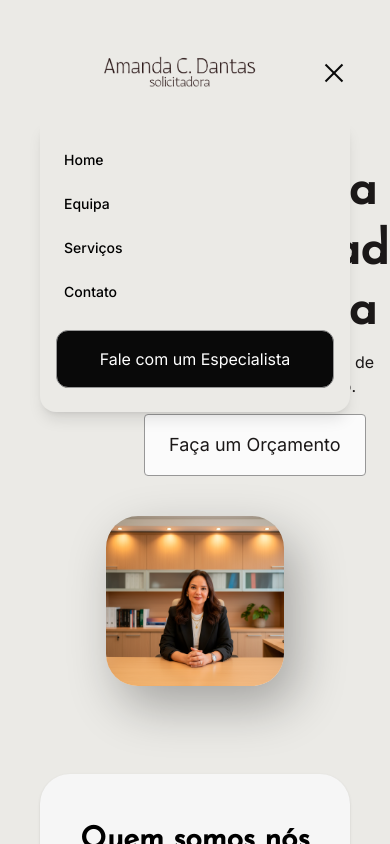
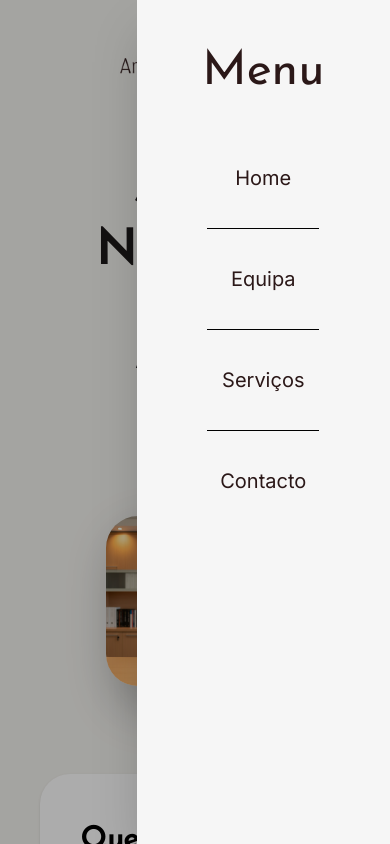
Before and after one commit to mateusabreucn/nacionalidade-portuguesa, a Next.js app: page / in a window 390 px wide. Both pictures are taken after a click on the button "Menu". Shown: the top 844 px of the page. Built offline with nearby package versions, Linux system fonts and the light colour scheme.

Commit message:
feat: menu para celular

```diff
--- a/app/Header.tsx
+++ b/app/Header.tsx
@@ -42,48 +42,72 @@ export default function Header() {
       {/* Mobile Hamburger Button */}
       <button
         onClick={() => setIsMenuOpen(!isMenuOpen)}
-        className="lg:hidden flex flex-col gap-1.5 w-8 h-8 justify-center items-center"
+        className="lg:hidden absolute right-0 flex flex-col gap-1.5 w-12 h-12 justify-center items-center z-50"
         aria-label="Menu"
       >
-        <span
-          className={`w-6 h-0.5 bg-button-dark transition-all ${
-            isMenuOpen ? "rotate-45 translate-y-2" : ""
-          }`}
-        />
-        <span
-          className={`w-6 h-0.5 bg-button-dark transition-all ${
-            isMenuOpen ? "opacity-0" : ""
-          }`}
-        />
-        <span
-          className={`w-6 h-0.5 bg-button-dark transition-all ${
-            isMenuOpen ? "-rotate-45 -translate-y-2" : ""
-          }`}
-        />
+        <Image src="/Icons/Header/Menu.svg" alt="Menu" fill />
       </button>
 
-      {/* Mobile Menu */}
-      {isMenuOpen && (
-        <div className="lg:hidden absolute top-full left-0 right-0 bg-background shadow-lg rounded-b-2xl mt-4 py-6 px-4 flex flex-col gap-4 z-50">
-          <nav className="flex flex-col gap-4 text-lg font-medium">
-            <CustomLink name="Home" href="home" />
-            <CustomLink name="Equipa" href="equipa" />
-            <CustomLink name="Serviços" href="servicos" />
-            <CustomLink name="Contato" href="contato" />
+      {/* Mobile Menu Overlay */}
+      <div
+        className={`lg:hidden fixed inset-0 bg-black/30 z-40 transition-opacity duration-300 ${
+          isMenuOpen ? "opacity-100" : "opacity-0 pointer-events-none"
+        }`}
+        onClick={() => setIsMenuOpen(false)}
+      />
+
+      {/* Mobile Menu Panel */}
+      <div
+        className={`lg:hidden fixed top-0 right-0 h-full w-[65%] max-w-[300px] bg-card-branco text-font-secondary shadow-2xl z-50 transition-transform duration-300 ease-in-out ${
+          isMenuOpen ? "translate-x-0" : "translate-x-full"
+        }`}
+      >
+        <div className="flex flex-col h-full py-8 px-6">
+          {/* Menu Title */}
+          <h2 className="font-josefin text-5xl text-center mt-4 mb-8">Menu</h2>
+
+          {/* Navigation Links */}
+          <nav className="flex flex-col items-center text-center text-xl">
+            <a
+              href="#"
+              onClick={() => setIsMenuOpen(false)}
+              className="py-9 hover:text-gray-600 transition-colors"
+            >
+              Home
+            </a>
+
+            <div className="w-28 border-t border-black" />
+
+            <a
+              href="#equipa"
+              onClick={() => setIsMenuOpen(false)}
+              className="py-9 hover:text-gray-600 transition-colors"
+            >
+              Equipa
+            </a>
+
+            <div className="w-28 border-t border-black" />
+
+            <a
+              href="#servicos"
+              onClick={() => setIsMenuOpen(false)}
+              className="py-9 hover:text-gray-600 transition-colors"
+            >
+              Serviços
+            </a>
+
+            <div className="w-28 border-t border-black" />
+
+            <a
+              href="#contato"
+              onClick={() => setIsMenuOpen(false)}
+              className="py-9 hover:text-gray-600 transition-colors"
+            >
+              Contacto
+            </a>
           </nav>
-
-          <button
-            className="
-              bg-button-dark text-white rounded-xl px-6 py-4
-              border border-border-button cursor-pointer
-              hover:brightness-80 transition-all
-              mt-2
-            "
-          >
-            Fale com um Especialista
-          </button>
         </div>
-      )}
+      </div>
     </header>
   );
 }
--- a/app/globals.css
+++ b/app/globals.css
@@ -8,6 +8,7 @@
   --color-font-main: #1b1818;
   --color-card-branco: #f6f6f6;
   --color-icon-badge: #d9d9d9;
+  --color-font-secondary: #2b1818;
 
   --font-inter: var(--font-inter);
   --font-josefin: var(--font-josefin);
```
Also changed, not shown: public/Icons/Header/Menu.svg (added).
